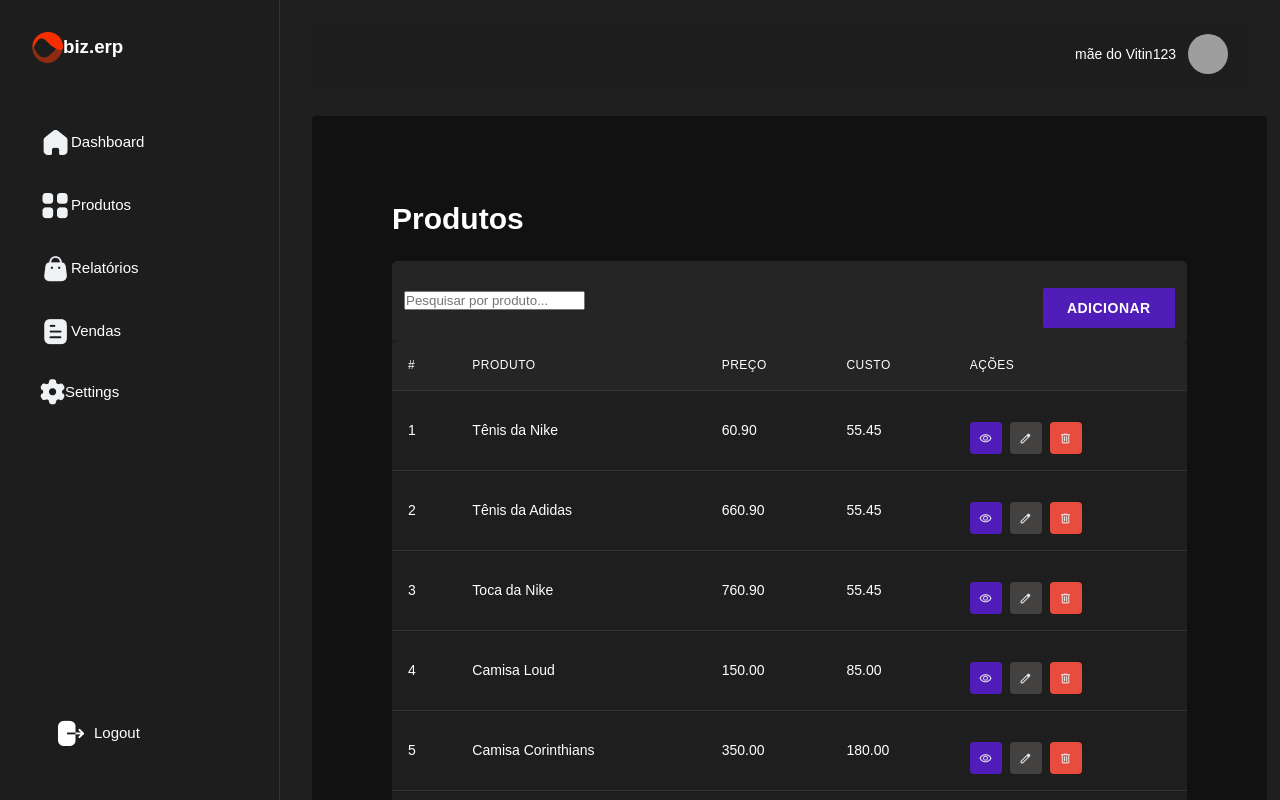
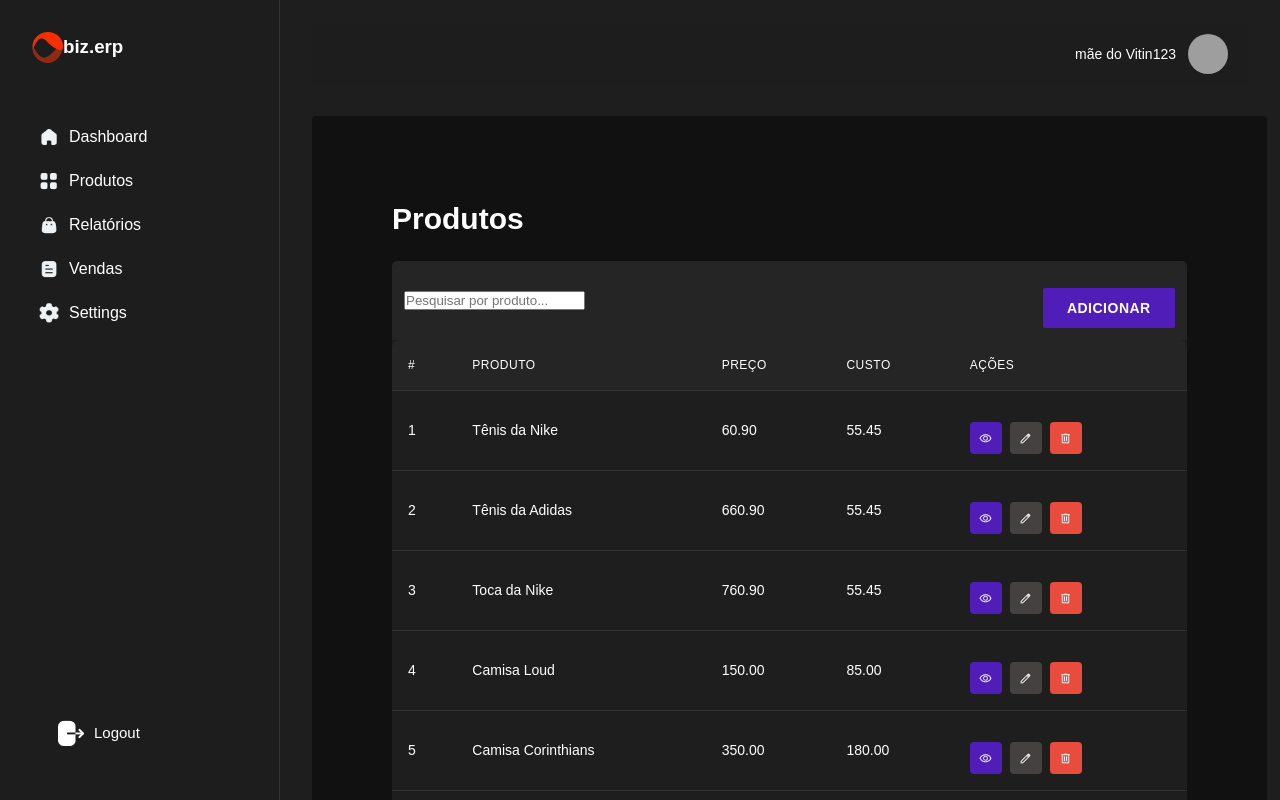
Before and after one commit to MateusAmaroDaSilva/BizCommerce, a React (Create React App) app: page /produto in a window 1280 px wide. Shown: the top 800 px of the page. Built offline with nearby package versions, Linux system fonts and the light colour scheme; grey boxes are pictures that could not be loaded.

Commit message:
Estilização

```diff
--- a/src/produto.css
+++ b/src/produto.css
@@ -63,26 +63,40 @@ body {
 }
 
 .menu li {
-    margin-bottom: 8px;
+    list-style: none;
+    padding: 10px 15px;
+    display: flex;
+    align-items: center;
+    gap: 10px;
+    border-radius: 8px;
+    transition: all 0.3s ease-in-out;
+    cursor: pointer;
 }
 
-.menu li.active a {
-    background-color: var(--hover-color);
+.menu li img {
+    width: 20px;
+    height: auto;
+    transition: transform 0.3s ease-in-out;
 }
 
-.menu a {
-    color: var(--text-color);
+.menu li a {
     text-decoration: none;
+    color: #fff;
+    font-size: 16px;
+    transition: transform 0.3s ease-in-out;
     display: flex;
     align-items: center;
-    padding: 12px 16px;
-    border-radius: 8px;
-    transition: all 0.2s ease;
-    font-size: 15px;
+    gap: 10px;
 }
 
-.menu a:hover {
-    background-color: var(--hover-color);
+.menu li.active {
+    background-color: #111; /* Cor preta quando ativo */
+    transform: translateX(5px); /* Move o item para a direita */
+}
+
+.menu li.active img,
+.menu li.active a {
+    transform: translateX(5px); /* Move o ícone e o texto juntos */
 }
 
 .menu .icon {
```
